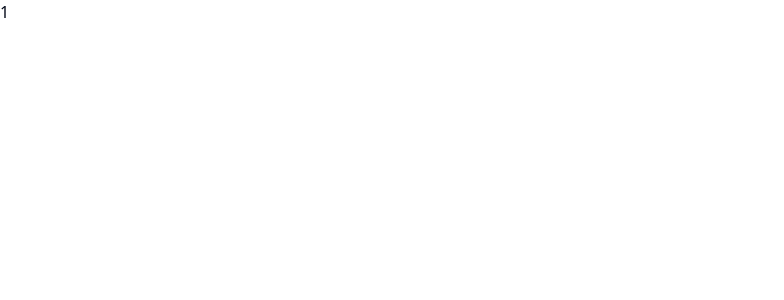
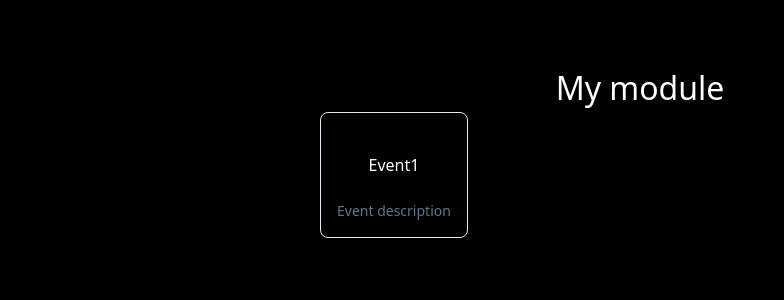
Before and after one commit to gdsc-nits-org/tecno24-admin, a Next.js app: page /module/1 in a window 1280 px wide. Shown: the top 300 px of the page, without its empty margins (0-784 px from the left). Built offline with nearby package versions, Linux system fonts and the light colour scheme.

Commit message:
upd:event page

```diff
--- a/src/app/module/[id]/page.tsx
+++ b/src/app/module/[id]/page.tsx
@@ -1,11 +1,38 @@
 "use client";
+import { useState } from "react";
+import {
+    Card,
+    CardContent,
+    CardDescription,
+    CardFooter,
+    CardHeader,
+    CardTitle,
+  } from "../../../components/ui/card"
+import Link from "next/link";
 interface moduleParams{
     id:string
 }
 
 const Module=({params}:{params:moduleParams})=>{
+    const [module,setModule]=useState("My module");
     return(
-        <>{params.id}</>
+        <div className='bg-[#000000] text-[#ffffff] min-h-[100vh] flex flex-col items-center justify-start'>
+            <div className='w-[50vw] text-center'>
+                <div className='pt-[4rem]'>
+                    <h1 className='text-[2rem]'>{module}</h1>
+                </div>
+                <div className='flex flex-wrap'>
+                    <Link href="/event/123">
+                    <Card className='p-[1rem] bg-[transparent]'>
+                        <CardHeader className="text-[#ffffff]">Event1</CardHeader>
+                        <CardDescription>
+                            Event description
+                        </CardDescription>
+                    </Card>
+                    </Link>
+                </div>
+            </div>
+        </div>
     );
 }
 export default Module;
--- a/src/app/module/page.tsx
+++ b/src/app/module/page.tsx
@@ -4,5 +4,6 @@
             Module Page
         </>
     );
+
 }
 export default Module;
--- /dev/null
+++ b/src/components/ui/card.tsx
@@ -0,0 +1,79 @@
+import * as React from "react"
+
+import { cn } from "~/lib/utils"
+
+const Card = React.forwardRef<
+  HTMLDivElement,
+  React.HTMLAttributes<HTMLDivElement>
+>(({ className, ...props }, ref) => (
+  <div
+    ref={ref}
+    className={cn(
+      "rounded-lg border bg-card text-card-foreground shadow-sm",
+      className
+    )}
+    {...props}
+  />
+))
+Card.displayName = "Card"
+
+const CardHeader = React.forwardRef<
+  HTMLDivElement,
+  React.HTMLAttributes<HTMLDivElement>
+>(({ className, ...props }, ref) => (
+  <div
+    ref={ref}
+    className={cn("flex flex-col space-y-1.5 p-6", className)}
+    {...props}
+  />
+))
+CardHeader.displayName = "CardHeader"
+
+const CardTitle = React.forwardRef<
+  HTMLParagraphElement,
+  React.HTMLAttributes<HTMLHeadingElement>
+>(({ className, ...props }, ref) => (
+  <h3
+    ref={ref}
+    className={cn(
+      "text-2xl font-semibold leading-none tracking-tight",
+      className
+    )}
+    {...props}
+  />
+))
+CardTitle.displayName = "CardTitle"
+
+const CardDescription = React.forwardRef<
+  HTMLParagraphElement,
+  React.HTMLAttributes<HTMLParagraphElement>
+>(({ className, ...props }, ref) => (
+  <p
+    ref={ref}
+    className={cn("text-sm text-muted-foreground", className)}
+    {...props}
+  />
+))
+CardDescription.displayName = "CardDescription"
+
+const CardContent = React.forwardRef<
+  HTMLDivElement,
+  React.HTMLAttributes<HTMLDivElement>
+>(({ className, ...props }, ref) => (
+  <div ref={ref} className={cn("p-6 pt-0", className)} {...props} />
+))
+CardContent.displayName = "CardContent"
+
+const CardFooter = React.forwardRef<
+  HTMLDivElement,
+  React.HTMLAttributes<HTMLDivElement>
+>(({ className, ...props }, ref) => (
+  <div
+    ref={ref}
+    className={cn("flex items-center p-6 pt-0", className)}
+    {...props}
+  />
+))
+CardFooter.displayName = "CardFooter"
+
+export { Card, CardHeader, CardFooter, CardTitle, CardDescription, CardContent }
```
